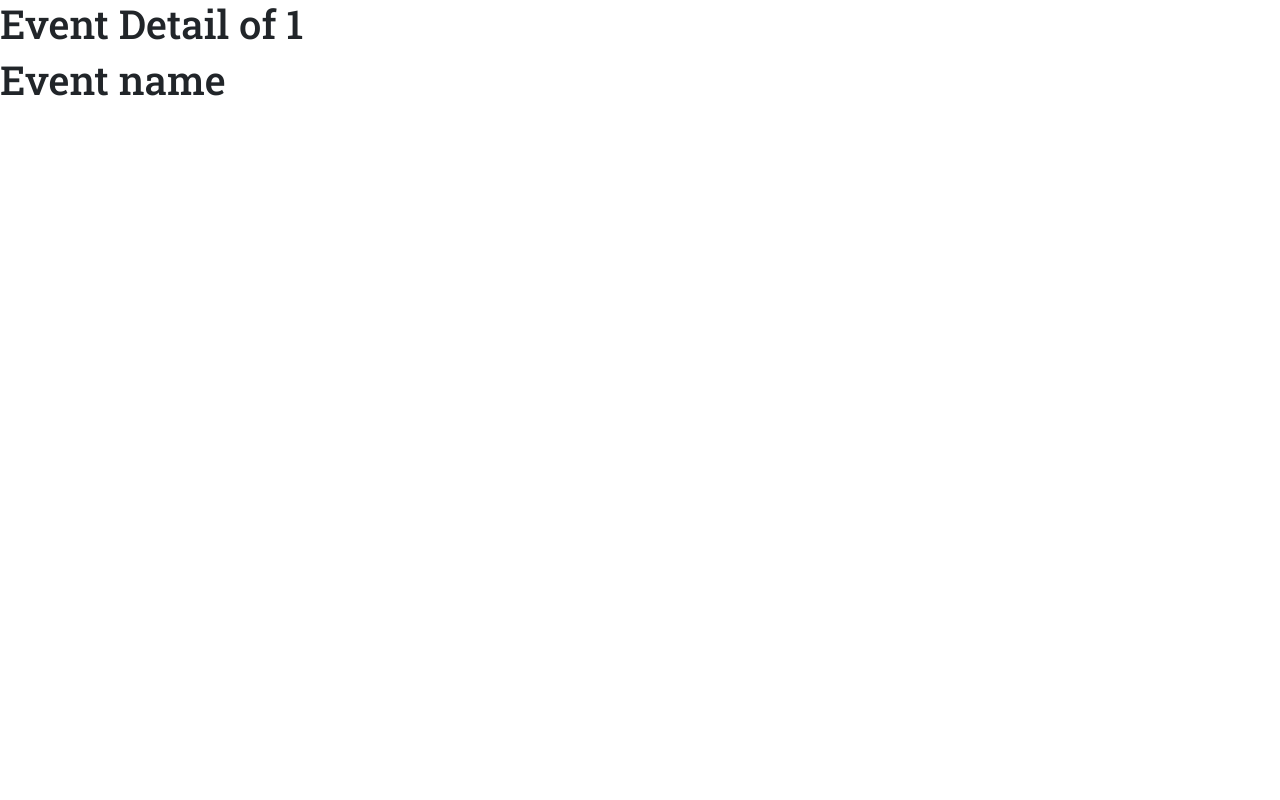
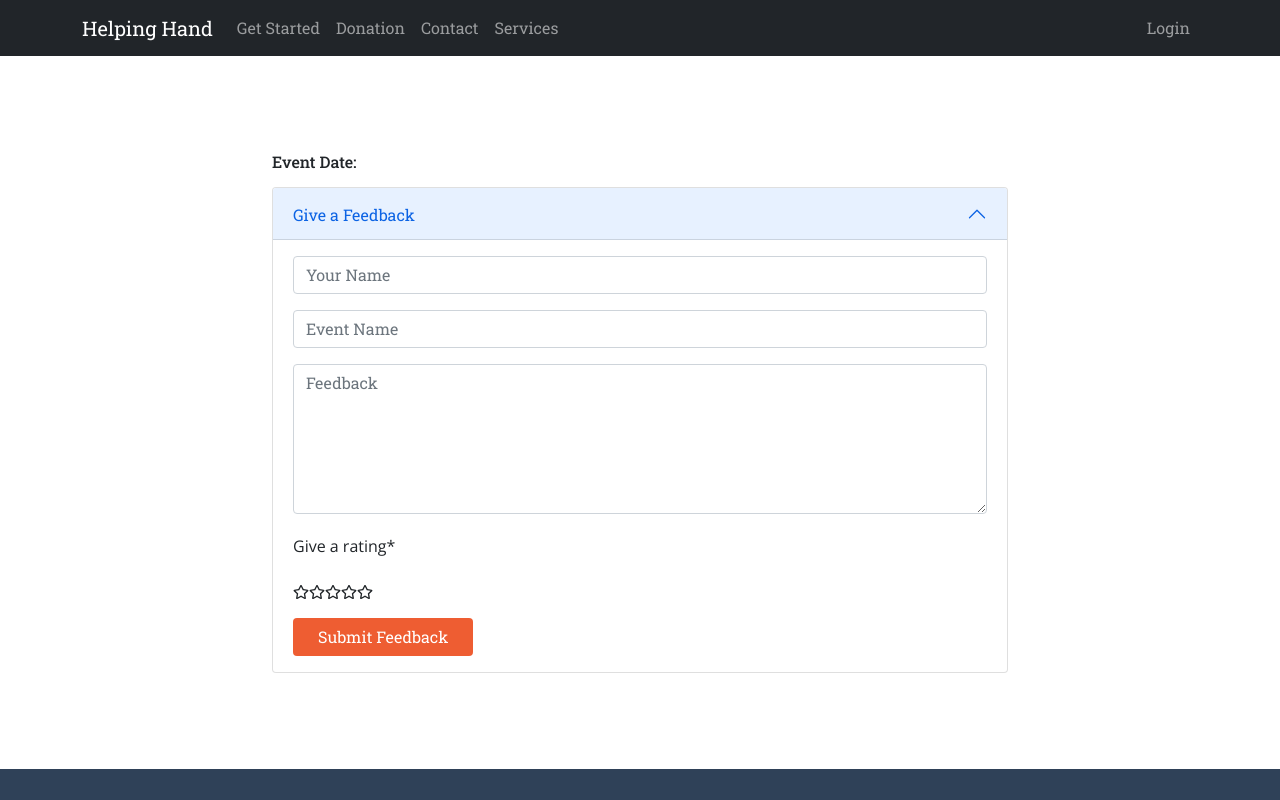
Before and after one commit to lutfor779/Helping-Hand, a React (Create React App) app: page /eventDetail/1 in a window 1280 px wide. Shown: the top 800 px of the page. Built offline with nearby package versions, Linux system fonts and the light colour scheme; no server answers.

Commit message:
event details add feedback view feedback

```diff
--- a/package.json
+++ b/package.json
@@ -13,14 +13,20 @@
     "emailjs-com": "^3.2.0",
     "firebase": "^9.6.1",
     "react": "^17.0.2",
+    "react-axios": "^2.0.5",
     "react-bootstrap": "^2.1.0",
     "react-dom": "^17.0.2",
+    "react-hook-form": "^7.22.5",
     "react-icons": "^4.3.1",
     "react-loader-spinner": "^4.0.0",
+    "react-rating": "^2.0.5",
     "react-router-bootstrap": "^0.26.0",
     "react-router-dom": "^6.2.1",
     "react-scripts": "5.0.0",
+    "react-slick": "^0.28.1",
+    "slick-carousel": "^1.8.1",
     "stripe": "^8.195.0",
+    "sweetalert": "^2.1.2",
     "web-vitals": "^2.1.2"
   },
   "scripts": {
--- a/src/pages/AdminPanel/AdminNav/AdminNav.js
+++ b/src/pages/AdminPanel/AdminNav/AdminNav.js
@@ -34,6 +34,7 @@ const AdminNav = () => {
                                 <Nav.Link>Add Events</Nav.Link>
                             </LinkContainer>
 
+
                             <LinkContainer to="/services">
                                 <Nav.Link>Services</Nav.Link>
                             </LinkContainer>
--- a/src/pages/Events/AllEvents/AllEvents.js
+++ b/src/pages/Events/AllEvents/AllEvents.js
@@ -6,11 +6,7 @@ import Event from '../Event/Event';
 const AllEvents = () => {
     const { setIsLoading } = useAuth();
     const [events, setEvents] = useState([]);
-
     // here we will use redux replace of useState
-
-
-
     useEffect(() => {
         setIsLoading(true);
         fetch(`http://localhost:5000/events`)
@@ -25,7 +21,7 @@ const AllEvents = () => {
     return (
         <div>
             <Container>
-                <Row xs={1} md={2} lg={3} className="g-4">
+                <Row xs={1} md={2} lg={3} className="g-4 py-5">
 
                     {
                         events.length !== 0 && events.map(event => <Event key={event._id} event={event} />)
--- a/src/pages/Events/EventDetail/EventDetail.js
+++ b/src/pages/Events/EventDetail/EventDetail.js
@@ -1,29 +1,114 @@
-import React, { useEffect, useState } from 'react';
-import { useParams } from 'react-router-dom';
+import React, { useEffect, useState } from "react";
+import { Accordion } from "react-bootstrap";
+import { useParams } from "react-router-dom";
+import Footer from "../../Shared/Footer/Footer";
+import Header from "../../Shared/Header/Header";
+import { useForm } from "react-hook-form";
+import { FaRegStar, FaStar } from "react-icons/fa";
+import Rating from "react-rating";
+import swal from "sweetalert";
+import axios from "axios";
+import useAuth from "../../../hooks/useAuth";
 
 const EventDetail = () => {
-    const { id } = useParams();
+  const { id } = useParams();
 
-    const [event, setEvent] = useState({});   //use redux for store data
+  const [event, setEvent] = useState({}); //use redux for store data
 
-    useEffect(() => {
+  useEffect(() => {
+    fetch(`http://localhost:5000/events/${id}`)
+      .then((res) => res.json())
+      .then((data) => {
+        setEvent(data);
+      });
+  }, [id]);
+  const { user } = useAuth();
+  const { register, handleSubmit, reset } = useForm();
+  const [rating, setRating] = React.useState();
 
-        fetch(`http://localhost:5000/events/${id}`)
-            .then(res => res.json())
-            .then(data => {
-                setEvent(data);
+  const onSubmit = (e,data) => {
+    console.log(data);
+    data["rating"] = rating;
+    const image = event.image;
+        data.image =image;
+    axios
+      .post("http://localhost:5000/feedback", data)
+      .then((res) => {
+        if (res.data.acknowledged) {
+          swal("Good job!", "Feedback Added", "success");
+        }
+        reset();
+      })
+      .catch((error) => {
+        swal("Something went wrong!", `${error.message}`, "error");
+      });
+  };
+  console.log(event);
 
-            })
-    }, [id]);
-
-    // console.log(event);
-
-    return (
-        <div>
-            <h1>Event Detail of {id}</h1>
-            <h1>Event name {event.title}</h1>
+  return (
+    <>
+      <Header />
+      <div className="event-details py-5">
+        <div className="container">
+          <div className="row justify-content-center">
+            <div className="col-md-8">
+              <div className="single-details">
+                {/* <h5>Event Detail of {id}</h1> */}
+                <h1> {event.title}</h1>
+                <img src={event.image} className="img-fluid" alt="" />
+                <h6 className="mt-3"> Event Date: {event.date}</h6>
+                <div className="feedback area mt-3">
+                  <Accordion defaultActiveKey="0">
+                    <Accordion.Item eventKey="0">
+                      <Accordion.Header className="theme-color">Give a Feedback</Accordion.Header>
+                      <Accordion.Body>
+                        <form onSubmit={handleSubmit(onSubmit)}>
+                          <input
+                            className="form-control mb-3"
+                            defaultValue={user.displayName}
+                            {...register("name")}
+                            placeholder="Your Name"
+                          />
+                          <input
+                            className="form-control mb-3"
+                            defaultValue={event.title}
+                            {...register("eventName")}
+                            placeholder="Event Name"
+                          />
+                          <textarea
+                            className="form-control mb-3"
+                            style={{ height: "150px" }}
+                            {...register("feedback")}
+                            placeholder="Feedback"
+                          />
+                          <div className="flex flex-col mb-3">
+                            <p className="text-gray-600 font-primary">
+                              Give a rating*
+                            </p>
+                            <Rating
+                              onChange={(rate) => setRating(rate)}
+                              emptySymbol={<FaRegStar />}
+                              fullSymbol={<FaStar />}
+                            />
+                          </div>
+                          <input
+                            className="btn theme-bg text-white px-4"
+                            type="submit"
+                            value="Submit Feedback"
+                          />
+                        </form>
+                      </Accordion.Body>
+                    </Accordion.Item>
+                  </Accordion>
+                </div>
+              </div>
+            </div>
+          </div>
         </div>
-    );
+      </div>
+      <Footer></Footer>
+    </>
+  );
 };
 
 export default EventDetail;
--- /dev/null
+++ b/src/pages/Home/Feedback/Feedback.js
@@ -0,0 +1,62 @@
+import React, { useEffect, useState } from "react";
+import axios from "axios";
+import { FaRegStar, FaStar } from "react-icons/fa";
+import Rating from "react-rating";
+import "slick-carousel/slick/slick.css";
+import "slick-carousel/slick/slick-theme.css";
+import Slider from "react-slick";
+
+const Feedback = () => {
+  const [feedback, setFeedback] = useState([]);
+  useEffect(() => {
+    axios
+      .get("http://localhost:5000/feedback")
+      .then((res) => setFeedback(res.data));
+  }, []);
+  var settings = {
+    dots: true,
+    infinite: true,
+    speed: 500,
+    slidesToShow: 3,
+    slidesToScroll: 1,
+    autoplay: true,
+  };
+
+  console.log(feedback);
+  return (
+    <div className="client-review py-5 text-center">
+      <div className="container">
+        <div className="row justify-content-center">
+          <div className="col-md-6">
+            <div className="title mb-5">
+              <h2 className="">Our Events Feedback</h2>
+              <p>Our Events feedback are here. All feedback added here.</p>
+            </div>
+          </div>
+        </div>
+        <div className="row">
+          <div className="col-md-12 mb-5">
+            <Slider {...settings}>
+              {feedback?.map((pd) => (
+                <div key={pd._id} className="text-area border">
+                  <h5>{pd.name}</h5>
+                  <p style={{ fontSize: "20px" }}>{pd.feedback.slice(0,200)}</p>
+                  <p>
+                    <Rating
+                      initialRating={pd.rating}
+                      emptySymbol={<FaRegStar />}
+                      fullSymbol={<FaStar />}
+                      readonly
+                    ></Rating>
+                  </p>
+                </div>
+              ))}
+            </Slider>
+          </div>
+        </div>
+      </div>
+    </div>
+  );
+};
+
+export default Feedback;
--- a/src/pages/Home/Home/Home.js
+++ b/src/pages/Home/Home/Home.js
@@ -4,6 +4,7 @@ import Header from "../../Shared/Header/Header";
 import Loaders from "../../Shared/Loaders/Loaders";
 import About from "../About/About";
 import Banner from "../Banner/Banner";
+import Feedback from "../Feedback/Feedback";
 import LatestNews from "../LatestNews/LatestNews";
 
 const Home = () => {
@@ -22,6 +23,7 @@ const Home = () => {
           <Header />
           <Banner />
           <About />
+          <Feedback />
           <LatestNews />
           <Footer />
         </div>
--- a/src/pages/Services/ServiceHome/ServiceHome.js
+++ b/src/pages/Services/ServiceHome/ServiceHome.js
@@ -1,7 +1,7 @@
 import React from 'react';
 import Footer from '../../Shared/Footer/Footer';
 import HelpPeople from '../HelpPeople/HelpPeople';
-import ServiceBanner from '../ServiceBanner/ServiceBanner';
+// import ServiceBanner from '../ServiceBanner/ServiceBanner';
 import Services from '../Services/Services';
 import { Breadcrumb } from 'react-bootstrap';
 import Header from '../../Shared/Header/Header';
@@ -13,9 +13,6 @@ const ServiceHome = () => {
     return (
         <div>
             <Header />
-            <ServiceBanner />
-            <Services />
-            <HelpPeople />
             <div className="section-header mb-5">
                 <div className="container">
                     <div className="row text-center py-5">
@@ -31,6 +28,10 @@ const ServiceHome = () => {
                     </div>
                 </div>
             </div>
+            {/* <ServiceBanner /> */}
+            <Services />
+            <HelpPeople />
+
             <Activity />
             <ChooseUs />
             <AboutUs />
```
Also changed, not shown: src/pages/Services/Activity/Activity.js (+59 -9 lines), 1 other file (tests, documents, lock files or other folders).
